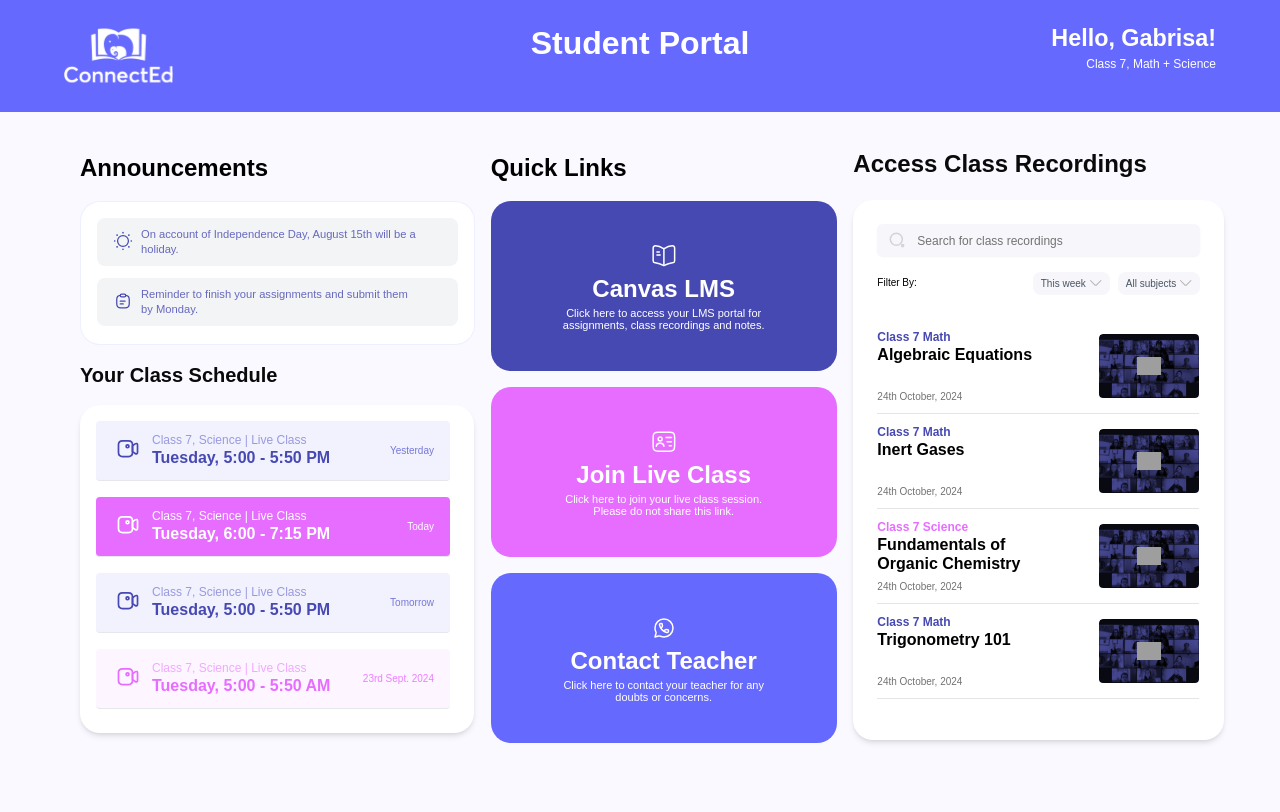
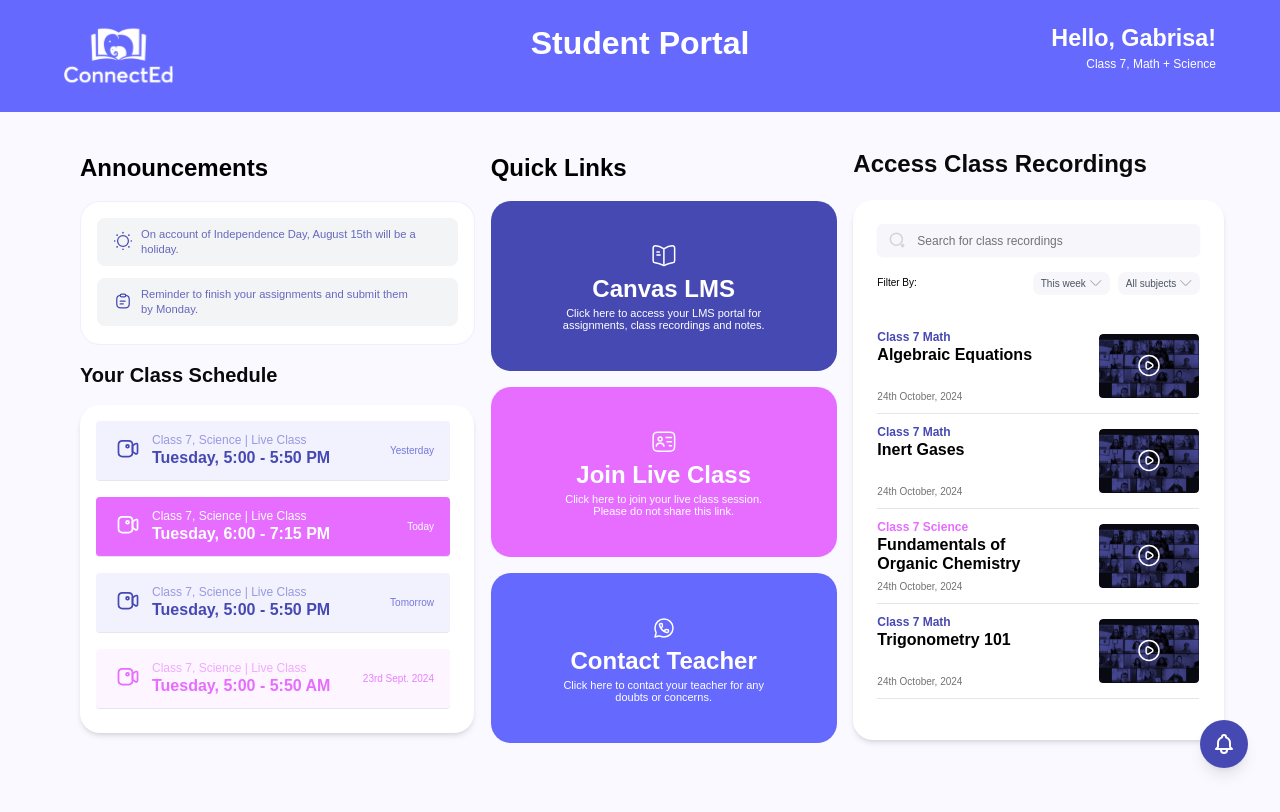
Before and after one commit to akshayaparida/student-portal, a Next.js app: page / in a window 1280 px wide. Shown: the top 812 px of the page. Built offline with nearby package versions, Linux system fonts and the light colour scheme; grey boxes are pictures that could not be loaded.

Commit message:
added notification modal

```diff
--- a/components/MainContent.tsx
+++ b/components/MainContent.tsx
@@ -1,10 +1,19 @@
+"use client";
+
+import React, { useState, useEffect } from "react";
 import Announcements from "@/components/announcements/Announcements";
 import ClassSchedule from "@/components/classSchedule/ClassSchedule";
 import QuickLinks from "@/components/quickLinks/QuickLinks";
 import ClassRecordings from "@/components/classRecordings/ClassRecordings";
+import Popup from "@/components/Popup";
 import { ClassRecording } from "@/components/classRecordings/ClassRecordings.types";
+import { BellIcon } from "@heroicons/react/outline"; // Ensure you're using the correct version
 
 const MainContent = () => {
+  const [showPopup, setShowPopup] = useState(false);
+  const [popupMessage, setPopupMessage] = useState("Class 7 Math is starting in 1 hour, 34 minutes.");
+  const [additionalInfo, setAdditionalInfo] = useState("You can join the live class 5 minutes before it starts. Please wait.");
+
   const classRecordings: ClassRecording[] = [
     {
       title: "Class 7 Math",
@@ -44,18 +53,64 @@ const MainContent = () => {
     },
   ];
 
+  useEffect(() => {
+    const showPopupNotification = () => {
+      setShowPopup(true); // Show popup after 10 seconds
+    };
+
+    // Show popup after 10 seconds
+    const timeoutId = setTimeout(showPopupNotification, 10 * 1000);
+
+    // Cleanup function to clear timeout on component unmount
+    return () => clearTimeout(timeoutId);
+  }, []);
+
+  const closePopup = () => {
+    setShowPopup(false);
+    // Optionally, you can update the message or additional info when closing the popup
+    setPopupMessage("Class has ended. Thank you for attending!"); // Example update
+    setAdditionalInfo("Check the recordings for missed classes."); // Example update
+
+    // Set a timeout to show the popup again after 30 minutes
+    setTimeout(() => setShowPopup(true), 30 * 60 * 1000); // 30 minutes in milliseconds
+  };
+
   return (
-    <div className="grid grid-cols-3 gap-8 pl-20 py-10 font-outfit">
+    <div className="relative grid grid-cols-3 gap-8 pl-20 py-10 font-outfit">
+      {/* Left Column: Announcements and Class Schedule */}
       <div className="space-y-4">
         <Announcements />
         <ClassSchedule />
       </div>
+
+      {/* Center Column: Quick Links */}
       <div className="space-y-4 w-[370px]">
         <QuickLinks />
       </div>
+
+      {/* Right Column: Class Recordings */}
       <div className="space-y-4">
         <ClassRecordings classRecordings={classRecordings} />
       </div>
+
+      {/* Notification Icon on the right side */}
+      <div className="fixed bottom-8 right-8">
+        <button
+          onClick={() => setShowPopup((prev) => !prev)}
+          className="p-3 bg-[#4749B3] text-white rounded-full shadow-lg hover:bg-[#3b3c91] focus:outline-none"
+        >
+          <BellIcon className="h-6 w-6" aria-hidden="true" />
+        </button>
+      </div>
+
+      {/* Render Popup if showPopup is true */}
+      {showPopup && (
+        <Popup
+          message={popupMessage}
+          additionalInfo={additionalInfo}
+          onClose={closePopup}
+        />
+      )}
     </div>
   );
 };
--- /dev/null
+++ b/components/Popup.tsx
@@ -0,0 +1,47 @@
+"use client"
+
+import React from "react";
+import { BellIcon } from "@heroicons/react/solid"; // Importing the solid version of the BellIcon
+
+interface PopupProps {
+  message: string;
+  additionalInfo: string; // Additional information to display
+  onClose: () => void;
+}
+
+const Popup: React.FC<PopupProps> = ({ message, additionalInfo, onClose }) => {
+  return (
+    <div className="fixed inset-0 flex items-center justify-center bg-black bg-opacity-50">
+      <div className="p-6 rounded-lg shadow-lg w-[500px] mx-auto space-y-4 flex flex-col items-center">
+        {/* First Box: Notification */}
+        <div className="bg-white p-2  shadow-md flex items-center justify-center w-[460px] h-[36px] rounded-[13.33px]">
+          <div className="flex items-center">
+            <BellIcon className="h-4 w-4 text-[#E66DFF] mr-2" aria-hidden="true" />
+            <p className="text-[#E66DFF] font-bold text-[16px] w-[370px] h-[17px] mb-1.5">
+              {message}
+            </p>
+          </div>
+        </div>
+
+        {/* Second Box: Additional Information */}
+        <div className="bg-white p-4 shadow-md flex flex-col items-center justify-center w-[392px] h-[213px] rounded-[20px]">
+          <p className="w-[268px] h-[95px] opacity-100 font-outfit text-[24px] font-bold leading-[26px] text-center text-[#6669FE] mt-4">
+            {additionalInfo}
+          </p>
+
+          {/* Okay Button */}
+          <button
+            onClick={onClose}
+            className="w-[86px] h-[31px] rounded-[21.97px] bg-[#4749B3] text-white flex justify-center items-center mt-4"
+          >
+            <span className="font-outfit text-[13.91px] font-bold leading-[13.77px]">
+              Okay
+            </span>
+          </button>
+        </div>
+      </div>
+    </div>
+  );
+};
+
+export default Popup;
--- /dev/null
+++ b/definitions/declarations.d.ts
@@ -0,0 +1,5 @@
+// declarations.d.ts
+declare module '@heroicons/react/outline' {
+    export const BellIcon: React.FC<React.SVGProps<SVGSVGElement>>;
+    // Add additional icon exports as needed
+  }
--- a/package.json
+++ b/package.json
@@ -9,6 +9,7 @@
     "lint": "next lint"
   },
   "dependencies": {
+    "@heroicons/react": "^1.0.6",
     "@radix-ui/react-icons": "^1.3.0",
     "@radix-ui/react-select": "^2.1.2",
     "@radix-ui/react-slot": "^1.1.0",
```
Also changed, not shown: tsconfig.json (+4 -3 lines), public/video-circle.svg (added), 1 other file (tests, documents, lock files or other folders).
